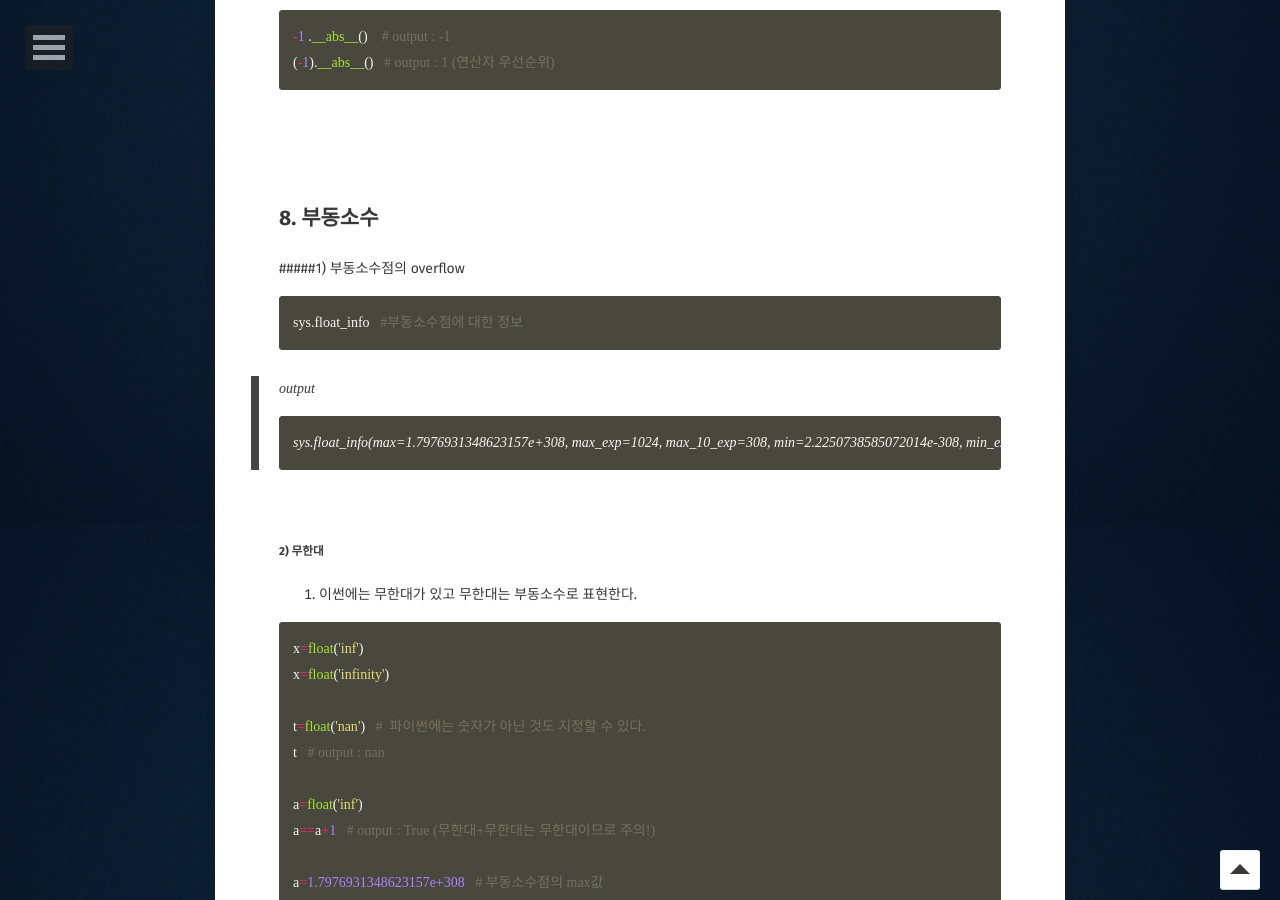
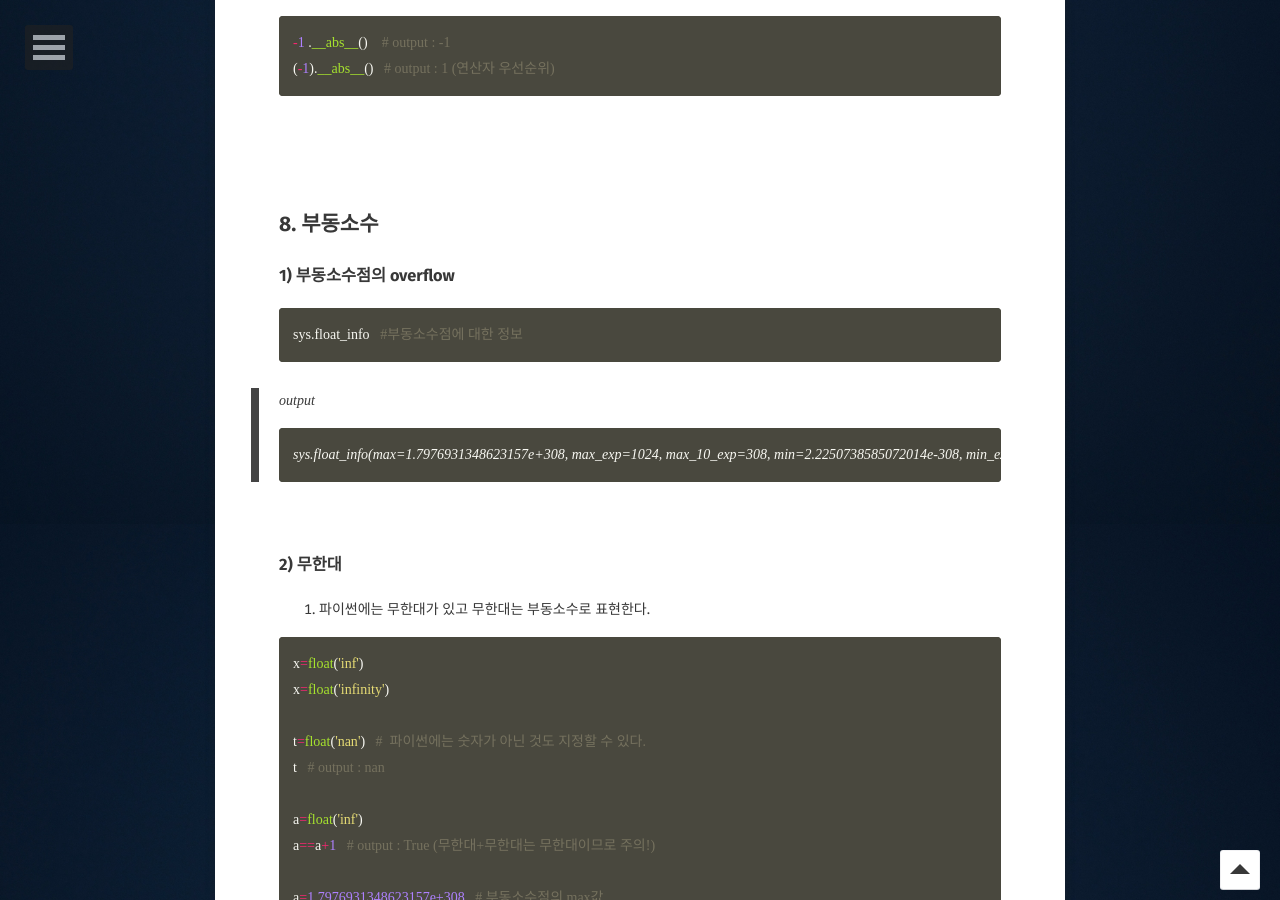
Before and after one commit to gungadinn/gungadinn.github.io, a Jekyll site: the page built from _posts/2019-07-01-dataCampus.md, in a window 1280 px wide and 900 px high, scrolled down 8476 px. Built offline with Jekyll 4.4.1, drawn with Linux system fonts in a browser that asks for light colours; some web fonts are replaced; comment, search, counter and statistics services are not loaded.

Commit message:
update file

````diff
--- a/_posts/2019-07-01-dataCampus.md
+++ b/_posts/2019-07-01-dataCampus.md
@@ -195,7 +195,7 @@ id(b)   # output : 4443780800
 
 <br>
 
-##### 재할당
+### 재할당
 
 기존 객체에 다른 값으로 바꾼다. 재할당하면 기본적으로 메모리 주소 또한 바뀐다.
 
@@ -222,7 +222,7 @@ id(a)   # output : 4443780576
 
 <br>
 
-##### mutable의 메모리 주소
+### mutable의 메모리 주소
 
 ```python
 a=[2]
@@ -325,7 +325,7 @@ output : 1
 
 ## 8. 부동소수
 
-#####1) 부동소수점의 overflow
+### 1) 부동소수점의 overflow
 
 ```python
 sys.float_info   #부동소수점에 대한 정보
@@ -339,9 +339,9 @@ sys.float_info   #부동소수점에 대한 정보
 
 <br>
 
-##### 2) 무한대
+### 2) 무한대
 
-1. 이썬에는 무한대가 있고 무한대는 부동소수로 표현한다.
+1. 파이썬에는 무한대가 있고 무한대는 부동소수로 표현한다.
 
 ```python
 x=float('inf')
````
